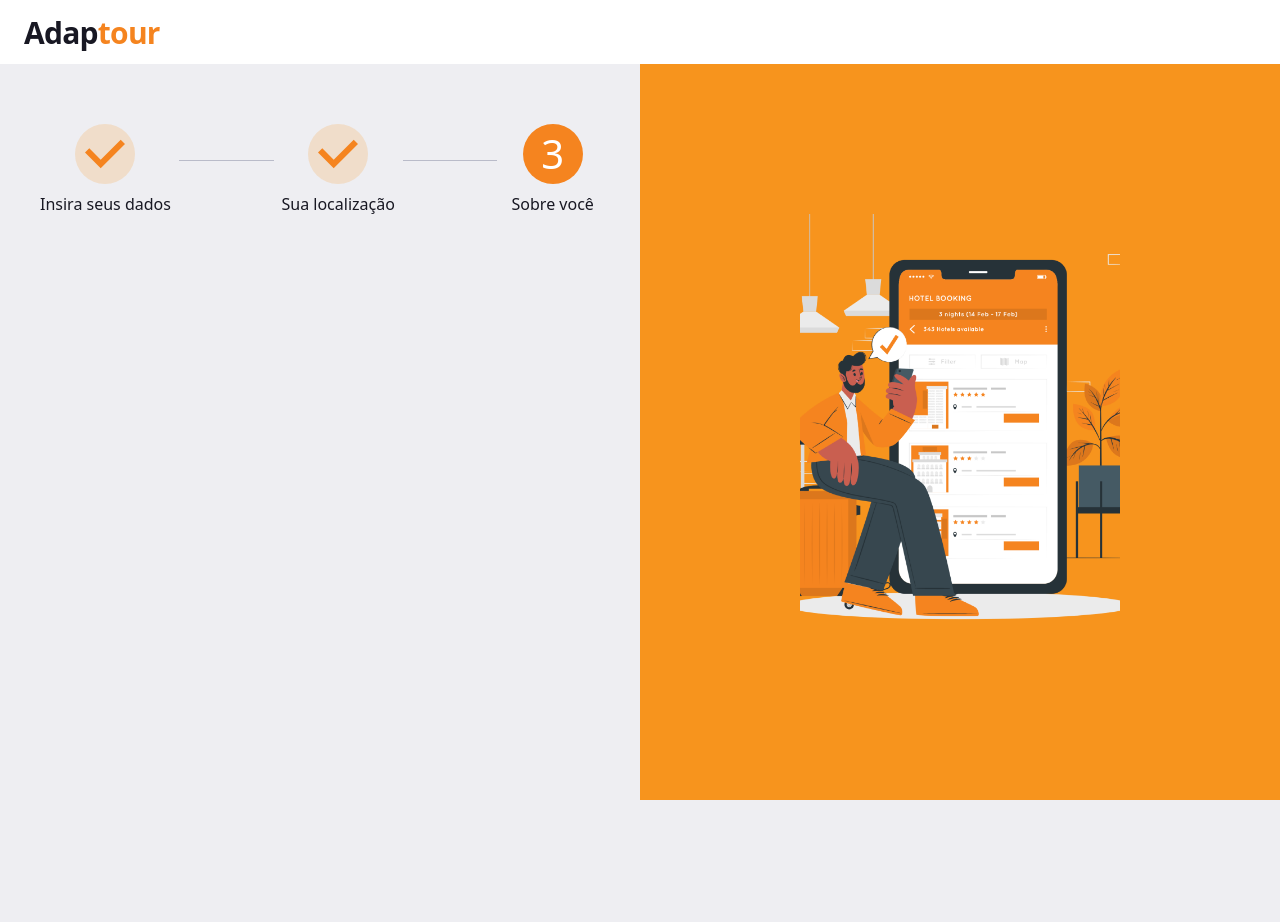
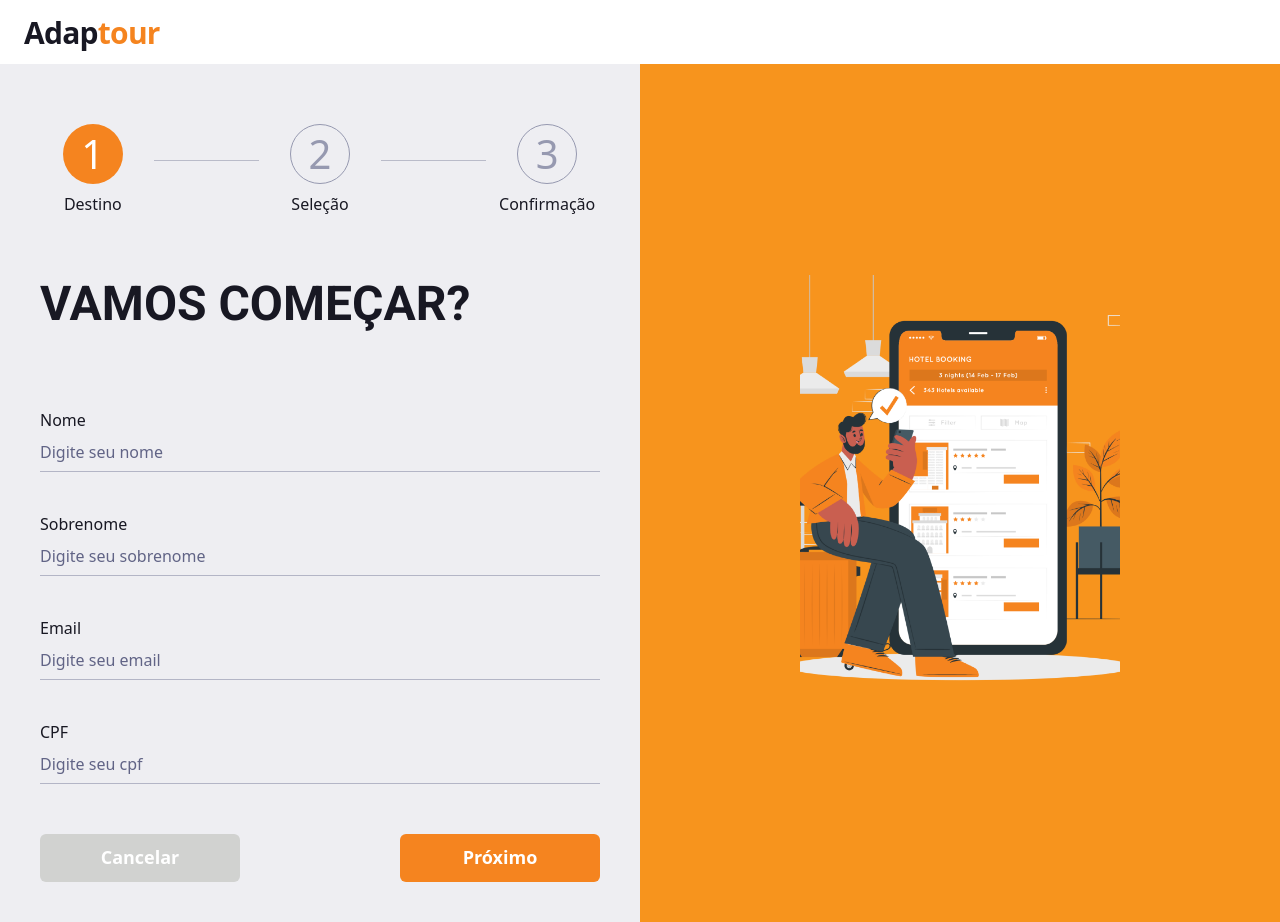
Before and after one commit to LaercioMLB/adaptour, a Next.js app: page /register in a window 1280 px wide. Before the commit the page ends 800 px from the top, so only its background shows below. Built offline with nearby package versions, Linux system fonts and the light colour scheme.

Commit message:
feat: componentização de botões

```diff
--- /dev/null
+++ b/src/components/OkCancelButton/index.tsx
@@ -0,0 +1,37 @@
+import { useState } from "react";
+import { Box, Button, Flex, Grid, GridItem } from "@chakra-ui/react";
+
+interface OkCancelButtonProps {
+  okLabel: string;
+  cancelLabel: string;
+  okSubmit: () => void;
+  cancelSubmit: () => void;
+}
+
+export default function OkCancelButton({
+  okLabel,
+  cancelLabel,
+  okSubmit,
+  cancelSubmit,
+}: OkCancelButtonProps) {
+  return (
+    <Flex
+      sx={{ paddingTop: "50px" }}
+      alignItems="center"
+      justifyContent="space-between"
+    >
+      <Button
+        colorScheme="gray"
+        color="white"
+        size="lg"
+        w={200}
+        onClick={cancelSubmit}
+      >
+        {cancelLabel}
+      </Button>
+      <Button colorScheme="orange" size="lg" w={200} onClick={okSubmit}>
+        {okLabel}
+      </Button>
+    </Flex>
+  );
+}
--- /dev/null
+++ b/src/pages/register/StepsRegister.tsx
@@ -0,0 +1,159 @@
+import { useState } from "react";
+import {
+  Stack,
+  Text,
+  Button,
+  Box,
+  Heading,
+  Flex,
+  SimpleGrid,
+  Select,
+  Checkbox,
+} from "@chakra-ui/react";
+import InputCountPeople from "@/components/Form/InputCountPeople";
+import InputText from "@/components/Form/InputText";
+import InputDate from "@/components/Form/InputDate";
+import Stepper from "@/components/Step";
+import OkCancelButton from "@/components/OkCancelButton";
+
+function StepsRegister() {
+  const [activeStep, setActiveStep] = useState(0);
+
+  const handleNext = () => {
+    setActiveStep((prevActiveStep) => prevActiveStep + 1);
+  };
+
+  const handleBack = () => {
+    setActiveStep((prevActiveStep) => prevActiveStep - 1);
+  };
+
+  return (
+    <>
+      <Stack spacing={6}>
+        <Stepper
+          stepNumber={activeStep}
+          stepOne="Destino"
+          stepTwo="Seleção"
+          stepThree="Confirmação"
+        />
+        {activeStep === 0 && (
+          <Box textAlign="center">
+            <Heading
+              sx={{ textAlign: "left" }}
+              as="h1"
+              size="2xl"
+              mt={10}
+              mb={20}
+            >
+              VAMOS COMEÇAR?
+            </Heading>
+            <InputText label="Nome" placeholder="Digite seu nome" />
+            <InputText label="Sobrenome" placeholder="Digite seu sobrenome" />
+            <InputText label="Email" placeholder="Digite seu email" />
+            <InputText label="CPF" placeholder="Digite seu cpf" />
+          </Box>
+        )}
+
+        {activeStep === 1 && (
+          <Box textAlign="center">
+            <Heading as="h1" size="2xl" mt={10}>
+              SÓ MAIS UM POUQINHO...
+            </Heading>
+            <SimpleGrid columns={1} spacing={4} mt={10}>
+              <Select
+                placeholder="ESTADO"
+                size="lg"
+                focusBorderColor="orange.500"
+                bgColor="gray.100"
+                variant="outline"
+                _hover={{
+                  bgColor: "gray.100",
+                }}
+              >
+                <option value="option1">Paraná</option>
+                <option value="option2">São Paulo</option>
+                <option value="option3">Brasília</option>
+              </Select>
+            </SimpleGrid>
+          </Box>
+        )}
+
+        {activeStep === 2 && (
+          <Box textAlign="center">
+            <Heading as="h1" size="2xl" mt={10}>
+              QUERO TE CONHECER{" "}
+              <Text as="span" color="orange.500">
+                :)
+              </Text>
+            </Heading>
+            <Heading as="h1" size="xl" mt={4}>
+              Me fale mais sobre você
+            </Heading>
+            <Text fontSize="xl" mt={4}>
+              Por favor, nos informe sobre quaisquer necessidades ou limitações
+              que possam impactar a sua interação com a cidade
+            </Text>
+            <SimpleGrid columns={1} spacing={4} mt={5}>
+              <Checkbox size="lg" colorScheme="orange">
+                Limitação física
+              </Checkbox>
+              <Checkbox size="lg" colorScheme="orange">
+                Deficiência auditiva
+              </Checkbox>
+              <Checkbox size="lg" colorScheme="orange">
+                Deficiência visual
+              </Checkbox>
+              <Checkbox size="lg" colorScheme="orange">
+                Limitação intelectual
+              </Checkbox>
+              <Checkbox size="lg" colorScheme="orange">
+                Múltiplas necessidades especiais
+              </Checkbox>
+              <Text fontSize="xl" mt={5} textAlign="left">
+                Grau de deficiência
+              </Text>
+              <Checkbox size="lg" colorScheme="orange">
+                Leve
+              </Checkbox>
+              <Checkbox size="lg" colorScheme="orange">
+                Moderado
+              </Checkbox>
+              <Checkbox size="lg" colorScheme="orange">
+                Grave
+              </Checkbox>
+              <Checkbox size="lg" colorScheme="orange">
+                Profundo
+              </Checkbox>
+              <Text fontSize="xl" mt={5} textAlign="left">
+                Você utiliza algum tipo de equipamento ou auxílio?
+              </Text>
+              <Checkbox size="lg" colorScheme="orange">
+                Cadeira de rodas
+              </Checkbox>
+              <Checkbox size="lg" colorScheme="orange">
+                Aparelho auditivo
+              </Checkbox>
+              <Checkbox size="lg" colorScheme="orange">
+                Prótese
+              </Checkbox>
+              <Checkbox size="lg" colorScheme="orange">
+                Bengala
+              </Checkbox>
+              <Checkbox size="lg" colorScheme="orange">
+                Outros
+              </Checkbox>
+            </SimpleGrid>
+          </Box>
+        )}
+      </Stack>
+      <OkCancelButton
+        cancelLabel={activeStep === 0 ? "Cancelar" : "Voltar"}
+        okLabel={activeStep === 2 ? "Finalizar" : "Próximo"}
+        okSubmit={() => setActiveStep(activeStep + 1)}
+        cancelSubmit={() => setActiveStep(activeStep - 1)}
+      />
+    </>
+  );
+}
+
+export default StepsRegister;
--- a/src/pages/register.tsx
+++ b/src/pages/register/index.tsx
@@ -2,8 +2,8 @@ import { useState } from "react";
 import { HeaderSecondary } from "@/components/HeaderSecondary";
 import { Box, Grid, GridItem } from "@chakra-ui/react";
 import Image from "next/image";
-import register1 from "../public/register1.png";
-import Stepper from "@/components/Step";
+import register1 from "../../public/register1.png";
+import StepsRegister from "./StepsRegister";
 
 export default function Register() {
   const [activeStep, setActiveStep] = useState(3);
@@ -21,12 +21,7 @@ export default function Register() {
       <Grid h="92vh" templateColumns="repeat(2, 1fr)">
         <GridItem h="100%" colSpan={1}>
           <Box p="10">
-            <Stepper
-              stepNumber={activeStep}
-              stepOne="Insira seus dados"
-              stepTwo="Sua localização"
-              stepThree="Sobre você"
-            />
+            <StepsRegister />
           </Box>
         </GridItem>
         <GridItem
```
